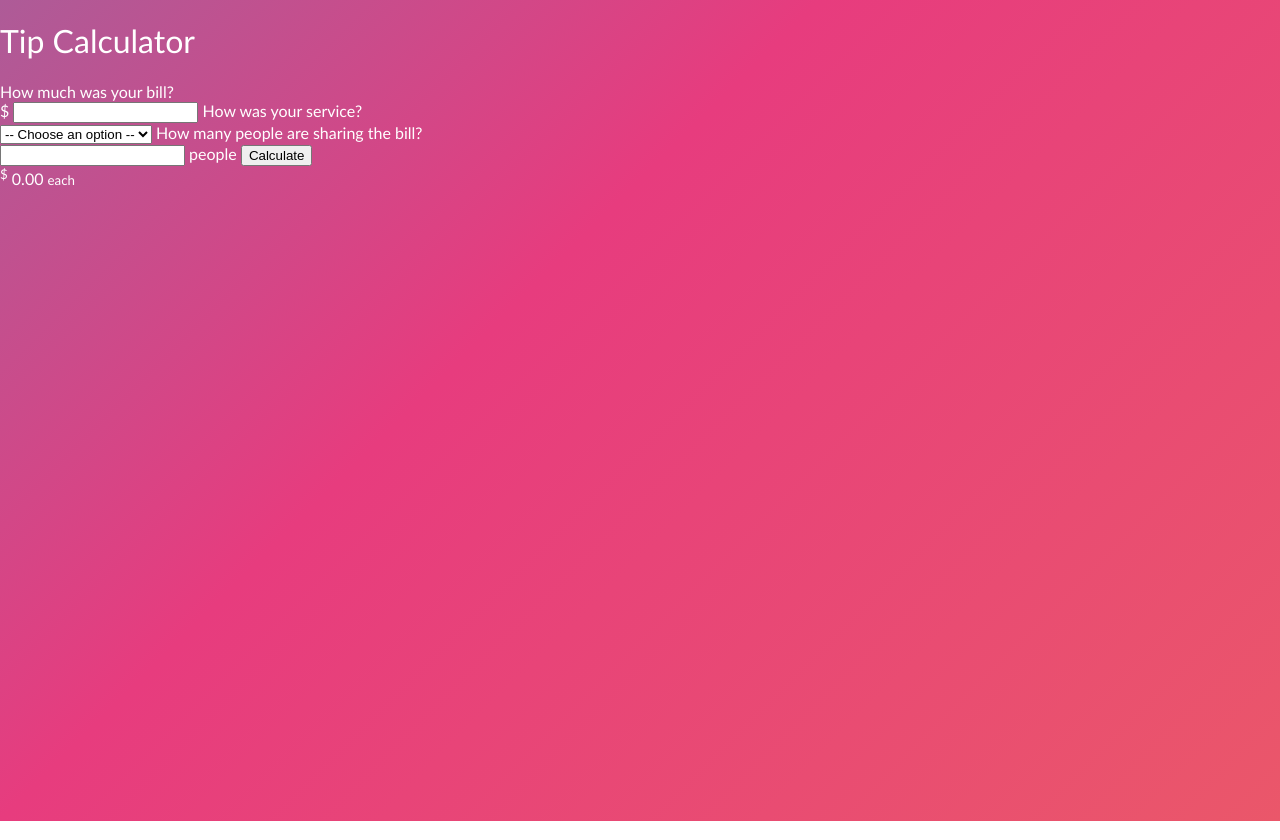
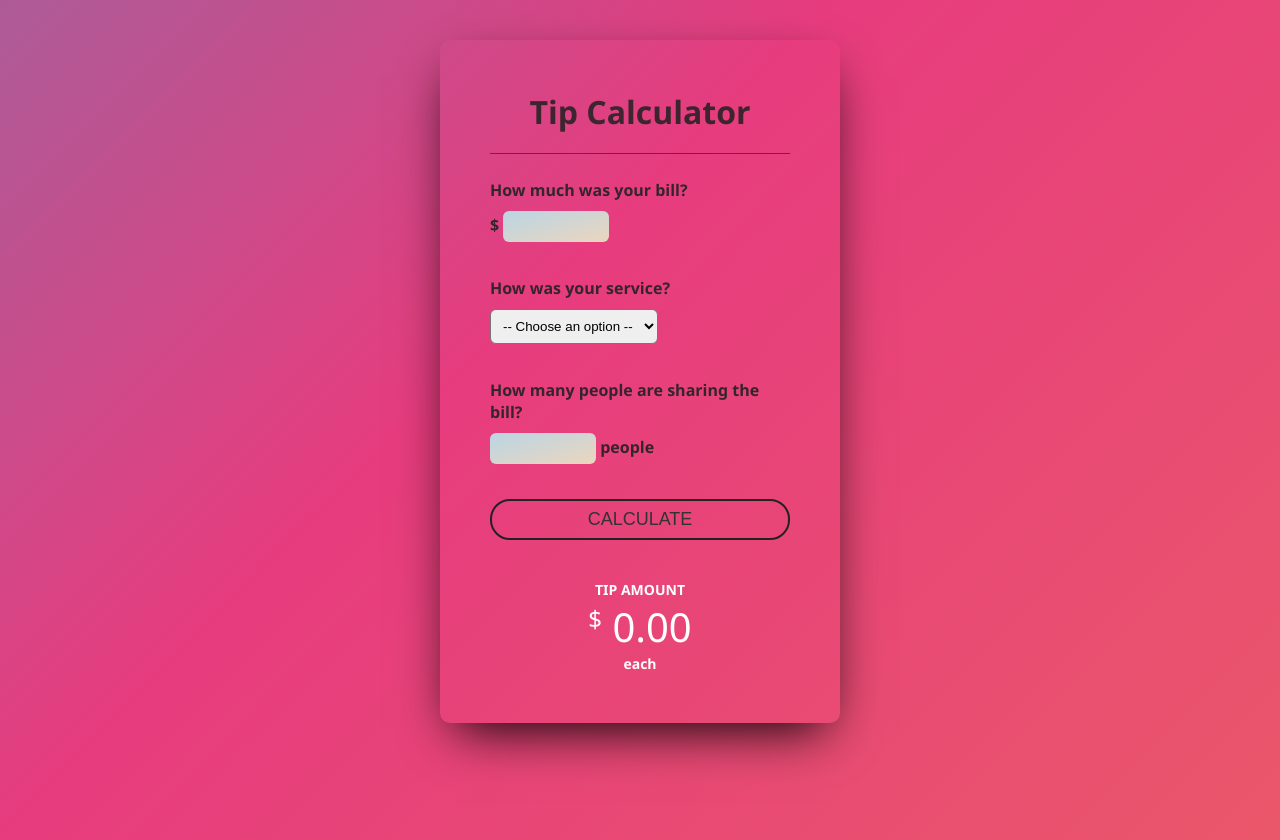
Before and after one commit to henrypeters/tip-calculator-2, a plain HTML site: page index.html in a window 1280 px wide. Drawn offline with Linux system fonts and the light colour scheme.

Commit message:
add design in styles.css

```diff
--- a/styles.css
+++ b/styles.css
@@ -1,11 +1,3 @@
-/* body{
-    background-color: olive;
-}
-
-h1{
-    background-color: purple;
-} */
-
 body{
     margin: 0;
     width: 100%;
@@ -31,14 +23,14 @@ body{
     }
 }
 
-.container{
+/* .container{
     width: 100%;
     position: absolute;
     top: 35%;
     text-align: center;
-}
+} */
 
-h1{
+/* h1{
     font-weight: 300;
 }
 
@@ -56,4 +48,119 @@ a,
 a:hover{
     text-decoration: none;
     color: #ddd;
+} */
+
+#container{
+    width: 300px;
+    font-family:'Segoe UI', Tahoma, Geneva, Verdana, sans-serif;
+    margin: 40px auto 0;
+    padding: 50px;
+    box-shadow: 0 20px 50px -15px #000;
+    -webkit-border-radius: 10px;
+    -moz-border-radius: 10px;
+    border-radius: 10px;
+    text-align: center;
 }
+
+h1{
+    color: rgba(34, 34, 34, 0.863);
+    margin: 0 0 20px;
+    padding: 0 0 20px;
+    border-bottom: solid 1px rgba(34, 34, 34, 0.658);
+}
+
+form{
+    text-align: left;
+    color: rgba(34, 34, 34, 0.904);
+}
+
+form label{
+    display: block;
+    margin: 25px 0;
+    font-weight: bold;
+}
+
+form input,
+form select{
+    padding: 8px;
+    margin: 10px 0;
+    outline: none;
+    border-radius: 6px;
+}
+
+form select{
+    cursor: pointer;
+    transition: 0.5s;
+}
+
+form select:hover{
+    background: linear-gradient(to top left, rgba(236, 236, 200, 0.87), rgb(187, 213, 228));
+}
+
+form select:active{
+    background: linear-gradient(to top left, rgba(236, 236, 200, 0.993), rgb(187, 213, 228));
+}
+
+form input[type="text"] {
+    width: 90px;
+    background :linear-gradient(to top left, rgba(236, 236, 200, 0.87), rgb(187, 213, 228));
+    border-top: #fff;
+    border-left: #fff;
+    border-right: #fff;
+    border-bottom: #fff;
+}
+
+button{
+    /* background: rgba(133, 63, 30, 0.685); */
+    background: transparent;
+    color: #333;
+    cursor: pointer;
+    font-weight: 400;
+    border-top: solid 2px #222;
+    border-left: solid 2px #222;
+    border-right: solid 2px #222;
+    border-bottom: solid 2px #222;
+    border-radius: 20px;
+    text-transform: uppercase;
+    font-size: 18px;
+    padding: 8px;
+    width: 100%;
+    transition: 0.5s;
+}
+
+button:hover{
+    letter-spacing: 1px;
+    border-bottom-color: rgba(75, 73, 73, 0.945);
+    border-top-color: rgba(87, 82, 82, 0.945);
+    border-left-color: rgba(87, 82, 82, 0.945);
+    border-right-color: rgba(87, 82, 82, 0.945);
+}
+
+button:active{
+    position: relative;
+    top: 1px;
+}
+
+#totalTip{
+    font-size: 40px;
+    margin-top: 40px;
+}
+
+#totalTip:before{
+    content: 'Tip Amount';
+    font-size: 14px;
+    font-weight: bold;
+    display: block;
+    text-transform: uppercase;
+}
+
+#totalTip sup{
+   font-size: 24px;
+   top: -18px;
+}
+
+#totalTip small{
+    font-size: 14px;
+    font-weight: bold;
+    display: block;
+}
```
